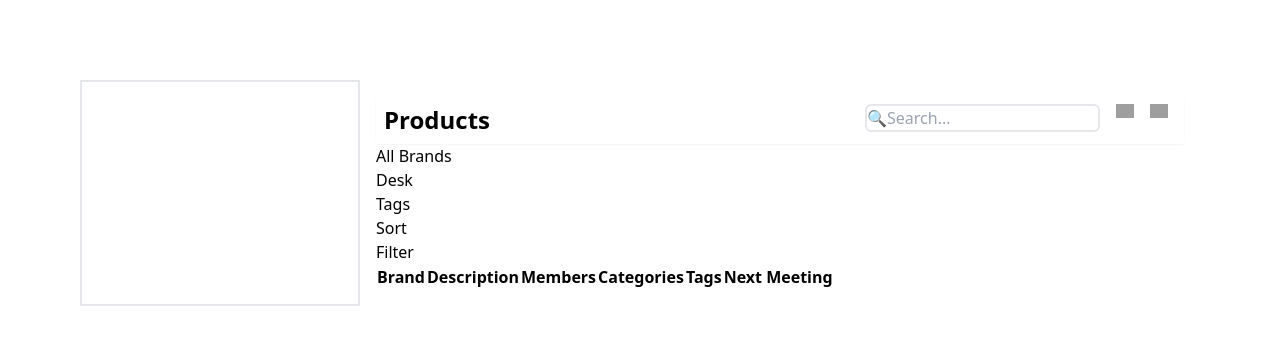
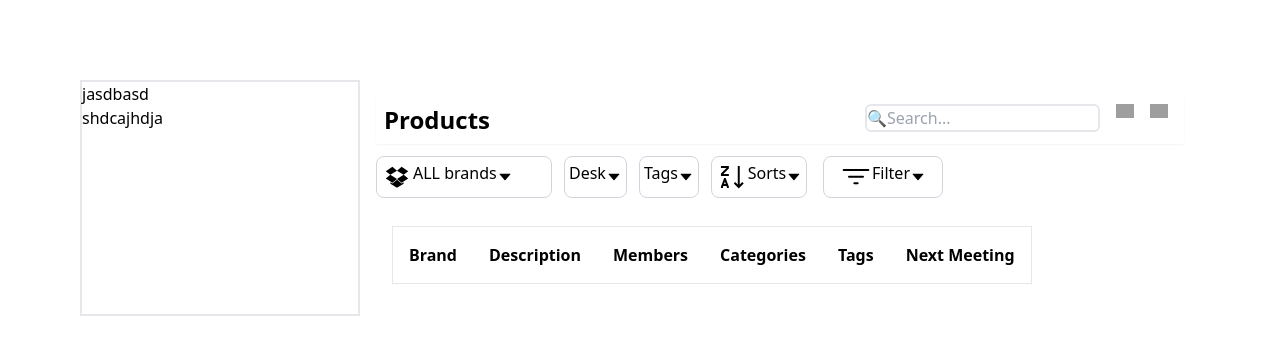
Before and after one commit to Tariqadg/Innovatehub, a React (Create React App) app: page / in a window 1280 px wide. Shown: the top 354 px of the page. Built offline with nearby package versions, Linux system fonts and the light colour scheme; grey boxes are pictures that could not be loaded.

Commit message:
added dropdown

```diff
--- a/package.json
+++ b/package.json
@@ -8,6 +8,7 @@
     "@testing-library/user-event": "^13.5.0",
     "react": "^18.2.0",
     "react-dom": "^18.2.0",
+    "react-icons": "^5.0.1",
     "react-router-dom": "^6.22.3",
     "react-scripts": "5.0.1",
     "web-vitals": "^2.1.4"
--- a/src/components/ContainerLeft.js
+++ b/src/components/ContainerLeft.js
@@ -1,15 +1,13 @@
-import React from 'react'
+import React from "react";
 
 const ContainerLeft = () => {
   return (
-    <div
-    className='border-solid border-2 border-gray-200 w-3/12' >
-      <div>
-
-      </div>
+    <div className="border-solid border-2 border-gray-200 w-3/12">
+      <div>jasdbasd</div>
+      <div>shdcajhdja</div>
 
     </div>
-  )
-}
+  );
+};
 
-export default ContainerLeft
+export default ContainerLeft;
--- /dev/null
+++ b/src/components/Dropdown.js
@@ -0,0 +1,89 @@
+import React from 'react'
+import  { useState } from "react";
+import { AiOutlineCaretDown, AiOutlineCaretUp } from "react-icons/ai";
+import { DiDropbox } from "react-icons/di";
+import { LiaSortAlphaDownAltSolid } from "react-icons/lia";
+import { GoFilter } from "react-icons/go";
+
+const Dropdown = () => {
+    const [isOpen, setIsOpen] = useState(false);
+    const [isOpen1, setIsOpen1] = useState(false);
+    const [isOpen2, setIsOpen2] = useState(false);
+    const [isOpen3, setIsOpen3] = useState(false);
+    const [isOpen4, setIsOpen4] = useState(false);
+  return (
+    <div className="flex  ">
+        <div className=" flex flex-col items-center rounded-lg">
+          <button
+            onClick={() => setIsOpen((prev) => !prev)}
+            className="p-1 w-44  flex  my-3  border border-gray-300 border-1 rounded-lg"
+          >
+            <DiDropbox className="w-auto h-full" />
+            ALL brands
+            {!isOpen ? (
+              <AiOutlineCaretDown className="h-8" />
+            ) : (
+              <AiOutlineCaretUp className="h-8" />
+            )}
+          </button>
+        </div>
+        <div className="  flex flex-col items-center rounded-lg">
+          <button
+            onClick={() => setIsOpen1((prev) => !prev)}
+            className="p-1 w-18   flex mx-3 my-3  border border-gray-300 border-1 rounded-lg"
+          >
+            Desk
+            {!isOpen1 ? (
+              <AiOutlineCaretDown className="h-8" />
+            ) : (
+              <AiOutlineCaretUp className="h-8" />
+            )}
+          </button>
+        </div>
+        <div className="  flex flex-col items-center rounded-lg">
+          <button
+            onClick={() => setIsOpen2((prev) => !prev)}
+            className="p-1  w-full flex  my-3 border border-gray-300 border-1 rounded-lg"
+          >
+            Tags
+            {!isOpen2 ? (
+              <AiOutlineCaretDown className="h-8" />
+            ) : (
+              <AiOutlineCaretUp className="h-8" />
+            )}
+          </button>
+        </div>
+        <div className="  flex flex-col items-center rounded-lg">
+          <button
+            onClick={() => setIsOpen3((prev) => !prev)}
+            className="p-1  w-24   flex  my-3 mx-3 border border-gray-300 border-1 rounded-lg"
+          >
+            <LiaSortAlphaDownAltSolid className="w-auto h-full" />
+            Sorts
+            {!isOpen3 ? (
+              <AiOutlineCaretDown className="h-8" />
+            ) : (
+              <AiOutlineCaretUp className="h-8" />
+            )}
+          </button>
+        </div>
+        <div className="  flex flex-col items-center rounded-lg">
+          <button
+            onClick={() => setIsOpen4((prev) => !prev)}
+            className=" p-1 flex px-4 my-3 mx-3 border border-gray-300 border-1 rounded-lg"
+          >
+            <GoFilter className="w-auto h-full" />
+            Filter
+            {!isOpen4 ? (
+              <AiOutlineCaretDown className="h-8" />
+            ) : (
+              <AiOutlineCaretUp className="h-8" />
+            )}
+          </button>
+        </div>
+      </div>
+
+  )
+}
+
+export default Dropdown
--- a/src/components/Navbar.js
+++ b/src/components/Navbar.js
@@ -1,4 +1,5 @@
 import React from 'react'
+
 
 const Navbar = () => {
     return (
@@ -10,9 +11,11 @@ const Navbar = () => {
             <ul className='flex flex-wrap '>
             <li>
             <input
+
               className= "border-solid border-2 border-gray-200 rounded-md mx-2"
               type="text"
-              placeholder="🔍Search..."
+
+              placeholder= "🔍Search..."
             //   className="px-2 py-1 rounded-md border border-gray-300 focus:outline-none focus:ring focus:border-blue-300"
             /></li>
 
--- a/src/components/Table.js
+++ b/src/components/Table.js
@@ -1,37 +1,27 @@
-import React from 'react'
+import React from "react";
 
+import Dropdown from "./Dropdown";
 const Table = () => {
+
   return (
     <div>
+      <Dropdown/>
       <div>
-            <ul>
-                <li>All Brands</li>
-                <li>Desk</li>
-                <li>Tags</li>
-                <li>Sort</li>
-                <li>Filter</li>
-            </ul>
-        </div>
-
-
-    <div>
-    <table class="table-auto">
-    <thead>
-      <tr>
-        <th>Brand</th>
-        <th>Description</th>
-        <th>Members</th>
-        <th>Categories</th>
-        <th>Tags</th>
-        <th>Next Meeting</th>
-
-
+        <table class="table-auto p-4  m-4">
+          <thead className="">
+            <tr className=" border">
+              <th className="  p-4  m-4">Brand</th>
+              <th className="  p-4  m-4">Description</th>
+              <th className="  p-4  m-4">Members</th>
+              <th className="  p-4  m-4">Categories</th>
+              <th className="  p-4  m-4">Tags</th>
+              <th className="  p-4  m-4">Next Meeting</th>
             </tr>
           </thead>
         </table>
       </div>
     </div>
-  )
-}
+  );
+};
 
-export default Table
+export default Table;
```
Also changed, not shown: src/list.json (added, +93 -0 lines), 1 other file (tests, documents, lock files or other folders). Lines whose indentation alone changed are shown as unchanged.
